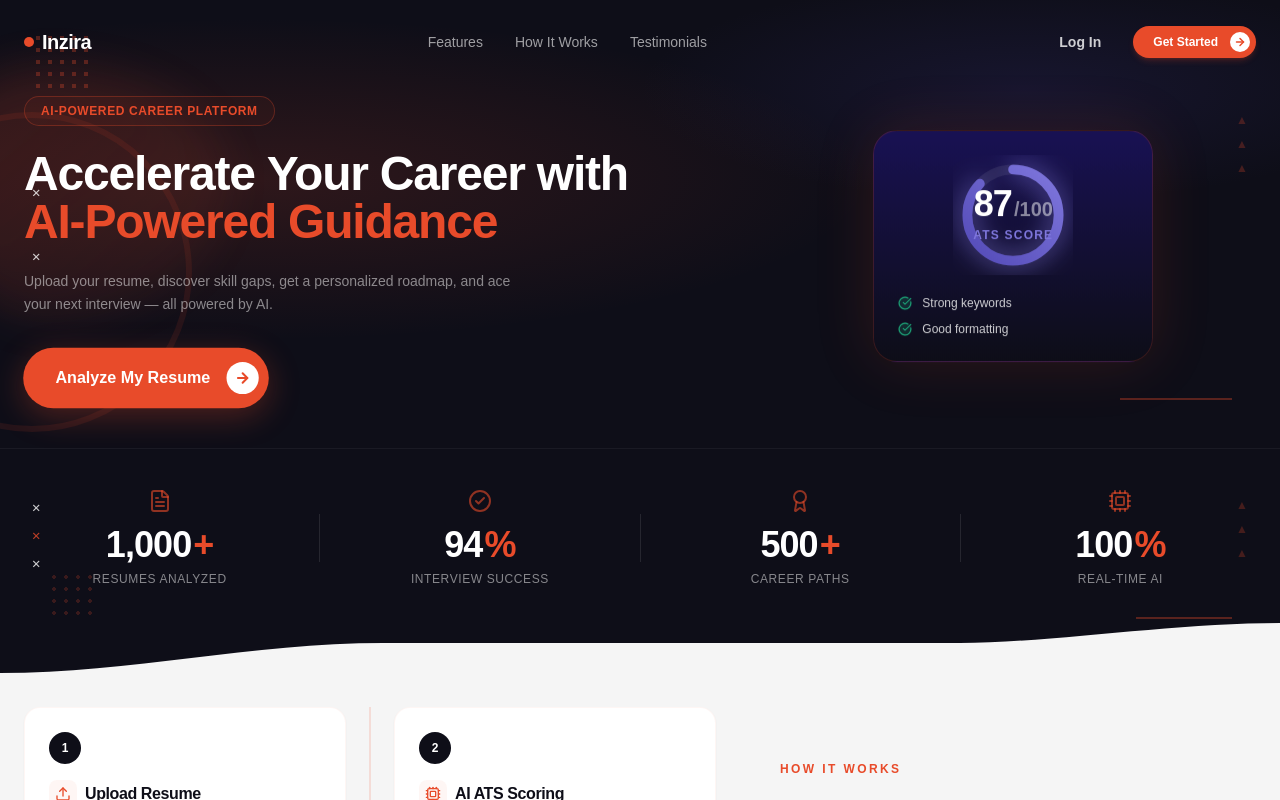
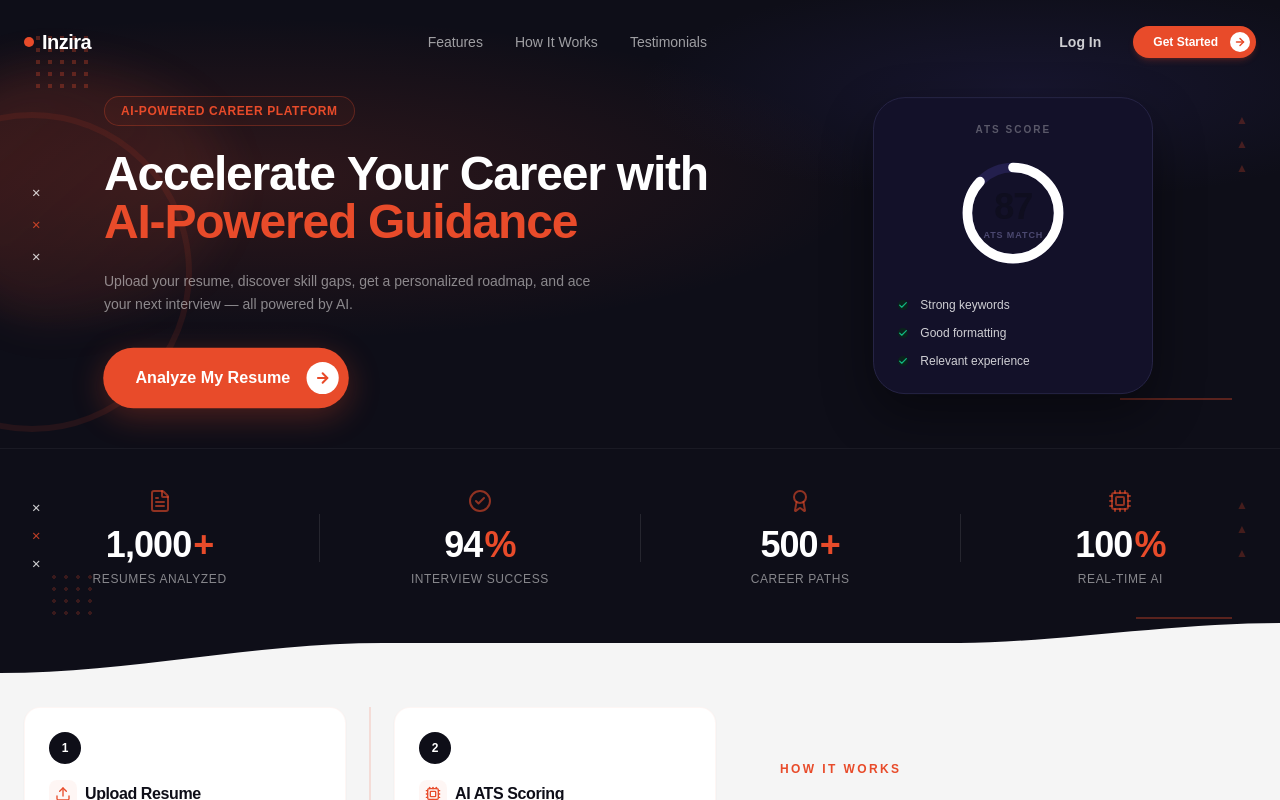
Before and after one commit to MpuhweNikita/Inzira-frontend, a Next.js app: page / in a window 1280 px wide. Shown: the top 800 px of the page. Built offline with nearby package versions, Linux system fonts and the light colour scheme; a web font is replaced by a local one.

Commit message:
Modified some files

```diff
--- a/src/components/landing/hero.tsx
+++ b/src/components/landing/hero.tsx
@@ -3,7 +3,7 @@
 import React from 'react';
 import { motion } from 'framer-motion';
 import Link from 'next/link';
-import { ArrowRight, CheckCircle } from 'lucide-react';
+import { ArrowRight, Check } from 'lucide-react';
 import { ScoreRing } from '../ui/ScoreRing';
 
 export function Hero() {
@@ -72,7 +72,7 @@ export function Hero() {
 
       <div className="max-w-7xl mx-auto px-6 grid grid-cols-1 lg:grid-cols-12 gap-12 items-center relative z-10 w-full">
         {/* Left Column: Welcoming words and CTA */}
-        <div className="lg:col-span-7 flex flex-col items-center lg:items-start text-center lg:text-left space-y-6">
+        <div className="lg:col-span-7 flex flex-col items-center lg:items-start text-center lg:text-left space-y-6 lg:pl-20">
           {/* Indigo border badge */}
           <div className="inline-flex items-center px-4 py-1.5 rounded-full border border-[#e84b2a]/30 bg-[#e84b2a]/5 text-xs font-bold tracking-wider text-[#e84b2a] uppercase">
             AI-Powered Career Platform
@@ -139,18 +139,23 @@ export function Hero() {
                 repeat: Infinity,
                 ease: 'easeInOut',
               }}
-              className="bg-gradient-to-b from-[#1A1259]/90 to-[#0e0e18]/90 border border-[#e84b2a]/20 backdrop-blur-[20px] rounded-[24px] p-6 shadow-[0_0_60px_rgba(232,75,42,0.15)] flex flex-col items-center justify-center"
+              className="bg-[#131129] border border-[#262445] rounded-[32px] p-6 shadow-[0_20px_50px_rgba(0,0,0,0.4)] flex flex-col items-center justify-center"
             >
-              <ScoreRing score={87} size={120} dark={true} />
+              <div className="text-white/30 text-[10px] font-extrabold uppercase tracking-[0.2em] mb-4">
+                ATS Score
+              </div>
 
-              <div className="mt-5 space-y-2.5 w-full text-left">
+              <ScoreRing score={87} size={120} dark={true} variant="landing" />
+
+              <div className="mt-6 space-y-3 w-full text-left">
                 {[
                   "Strong keywords",
-                  "Good formatting"
+                  "Good formatting",
+                  "Relevant experience"
                 ].map((item, idx) => (
-                  <div key={idx} className="flex items-center gap-2.5 text-xs text-white/80">
-                    <div className="w-4.5 h-4.5 rounded-full bg-[#1D9E75]/20 flex items-center justify-center text-[#1D9E75]">
-                      <CheckCircle className="w-3.5 h-3.5 text-[#1D9E75]" />
+                  <div key={idx} className="flex items-center gap-3 text-xs text-white/80 font-medium">
+                    <div className="w-4.5 h-4.5 rounded-full bg-[#0a231c] flex items-center justify-center text-[#10b981] flex-shrink-0">
+                      <Check className="w-2.5 h-2.5 stroke-[3px]" />
                     </div>
                     <span>{item}</span>
                   </div>
--- a/src/components/landing/testimonials.tsx
+++ b/src/components/landing/testimonials.tsx
@@ -61,7 +61,7 @@ export function Testimonials() {
           </span>
           {/* Heading with Clash and keyword highlight */}
           <h2 className="text-2xl md:text-3xl lg:text-4xl font-extrabold text-[#0e0e18] tracking-tight leading-tight">
-            What Say Our Developers, <br />
+            What  Developers are saying, <br />
             About <span className="text-[#e84b2a]">Inzira Careers</span>
           </h2>
 
--- a/src/components/ui/ScoreRing.tsx
+++ b/src/components/ui/ScoreRing.tsx
@@ -6,9 +6,10 @@ interface ScoreRingProps {
   score: number;
   size?: number;
   dark?: boolean;
+  variant?: 'default' | 'landing';
 }
 
-export function ScoreRing({ score, size = 200, dark = false }: ScoreRingProps) {
+export function ScoreRing({ score, size = 200, dark = false, variant = 'default' }: ScoreRingProps) {
   const radius = size * 0.38;
   const circumference = 2 * Math.PI * radius;
   const [displayed, setDisplayed] = useState(0);
@@ -36,6 +37,49 @@ export function ScoreRing({ score, size = 200, dark = false }: ScoreRingProps) {
 
   const strokeDashoffset = circumference - (displayed / 100) * circumference;
   const color = score >= 80 ? '#1D9E75' : score >= 60 ? '#EF9F27' : '#E24B4A';
+
+  if (variant === 'landing') {
+    return (
+      <div className="relative flex items-center justify-center" style={{ width: size, height: size }}>
+        <svg className="transform -rotate-90" width={size} height={size}>
+          {/* Background track circle */}
+          <circle
+            cx={size / 2}
+            cy={size / 2}
+            r={radius}
+            stroke="rgba(83, 74, 183, 0.25)"
+            strokeWidth={size * 0.08}
+            fill="transparent"
+          />
+          {/* Animated value circle */}
+          <circle
+            cx={size / 2}
+            cy={size / 2}
+            r={radius}
+            style={{
+              stroke: '#ffffff',
+              strokeDasharray: circumference,
+              strokeDashoffset,
+              transition: 'stroke-dashoffset 0.1s ease-out',
+            }}
+            strokeWidth={size * 0.08}
+            strokeLinecap="round"
+            fill="transparent"
+          />
+        </svg>
+
+        {/* Centered labels */}
+        <div className="absolute flex flex-col items-center justify-center text-center select-none pointer-events-none mt-1">
+          <span className="font-black text-[#0f0e1f] text-4xl leading-none tracking-tight">
+            {displayed}
+          </span>
+          <span className="uppercase tracking-widest font-extrabold mt-1 text-[#4b4870] text-[9px]">
+            ATS Match
+          </span>
+        </div>
+      </div>
+    );
+  }
 
   return (
     <div className="relative flex items-center justify-center" style={{ width: size, height: size }}>
```
